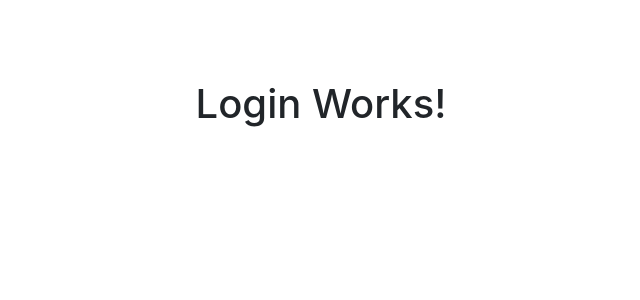
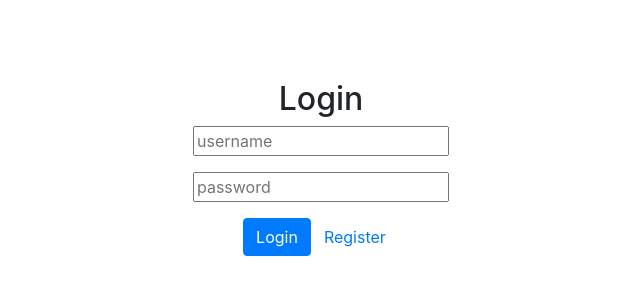
Before and after one commit to jesus-mdz/apprentice-react-o-shop, a React (Create React App) app: page /login in a window 1280 px wide. Shown: the top 300 px of the page, without its empty margins (319-959 px from the left). Built offline with nearby package versions, Linux system fonts and the light colour scheme.

Commit message:
add reusable form and input components, update all forms

```diff
--- /dev/null
+++ b/src/components/Auth/LoginForm.js
@@ -0,0 +1,15 @@
+import React from 'react';
+import Form from '../Form/Form';
+
+function LoginForm() {
+  return (
+    <Form
+      type="text"
+      title="Login"
+      inputArr={['username', 'password']}
+      tertiaryButton={{ title: 'Register', link: '/register' }}
+    />
+  );
+}
+
+export default LoginForm;
--- /dev/null
+++ b/src/components/Auth/RegisterForm.js
@@ -0,0 +1,15 @@
+import React from 'react';
+import Form from '../Form/Form';
+
+function RegisterForm() {
+  return (
+    <Form
+      type="text"
+      title="Register"
+      inputArr={['First Name', 'Last Name', 'Username', 'Password']}
+      tertiaryButton={{ title: 'Cancel', link: '/login' }}
+    />
+  );
+}
+
+export default RegisterForm;
--- /dev/null
+++ b/src/components/Form/Form.js
@@ -0,0 +1,46 @@
+import React, { useState } from 'react';
+import { Link } from 'react-router-dom';
+import Input from '../Input/Input';
+
+function Form(props) {
+  const { title, inputArr, tertiaryButton } = props;
+  const [isValid, setIsValid] = useState('');
+  const [amountTrueArr, setAmountTrueArr] = useState([]);
+
+  const onSubmit = (e) => {
+    const inputLength = inputArr.length;
+    const trueLength = amountTrueArr.length;
+
+    if (inputLength === trueLength) {
+      setIsValid(true);
+    } else {
+      e.preventDefault();
+      setIsValid(false);
+    }
+  };
+
+  return (
+    <div className="col-lg-4 offset-lg-4">
+      <h2>{title}</h2>
+      <form onSubmit={onSubmit}>
+        {inputArr.map((title, i) => (
+          <Input
+            key={i}
+            title={title}
+            isValid={isValid}
+            amountTrueArr={amountTrueArr}
+            setAmountTrueArr={setAmountTrueArr}
+          />
+        ))}
+        <div className="form-group">
+          <button className="btn btn-primary">{title}</button>
+          <button className="btn btn-tertiary">
+            <Link to={tertiaryButton.link}>{tertiaryButton.title}</Link>
+          </button>
+        </div>
+      </form>
+    </div>
+  );
+}
+
+export default Form;
--- /dev/null
+++ b/src/components/Input/Input.js
@@ -0,0 +1,47 @@
+import React, { useState, useEffect } from 'react';
+
+function Input(props) {
+  const { type, title, isValid, amountTrueArr, setAmountTrueArr } = props;
+
+  const [field, setField] = useState('');
+
+  useEffect(() => {
+    if (field !== '' && doesCurrentFieldExistOnArray() === false) {
+      setAmountTrueArr([...amountTrueArr, { input: title, validate: true }]);
+    } else if (field === '' && doesCurrentFieldExistOnArray() === true) {
+      setAmountTrueArr(amountTrueArr.filter((obj) => obj.input !== title));
+    }
+  }, [field]);
+
+  const onChange = (e) => {
+    setField(e.target.value);
+  };
+
+  const doesCurrentFieldExistOnArray = () => {
+    const results = amountTrueArr.find((obj) => {
+      return obj.input === title;
+    });
+
+    return results && results.input ? true : false;
+  };
+
+  return (
+    <div className="form-group">
+      <input
+        className={`input100 ${
+          field === '' && isValid === false ? 'is-valid' : ''
+        }`}
+        type={type}
+        name={title}
+        placeholder={title}
+        value={field}
+        onChange={onChange}
+      />
+      {field === '' && isValid === false ? (
+        <div>{title} cannot be empty</div>
+      ) : null}
+    </div>
+  );
+}
+
+export default Input;
--- a/src/components/Main/Main.js
+++ b/src/components/Main/Main.js
@@ -1,7 +1,6 @@
 import React from 'react';
 import './Main.scss';
 import Products from '../../pages/Products/Products';
-import Home from '../../pages/Home/Home';
 import ShoppingCart from '../../pages/ShoppingCart/ShoppingCart';
 import Orders from '../../pages/Orders/Orders';
 import OrderSuccess from '../../pages/OrderSuccess/OrderSuccess';
--- a/src/pages/Login/Login.js
+++ b/src/pages/Login/Login.js
@@ -1,11 +1,9 @@
 import React from 'react';
 
+import LoginForm from '../../components/Auth/LoginForm';
+
 function Login() {
-  return (
-    <div>
-      <h1>Login Works!</h1>
-    </div>
-  );
+  return <LoginForm />;
 }
 
 export default Login;
--- a/src/pages/Register/Register.js
+++ b/src/pages/Register/Register.js
@@ -1,7 +1,8 @@
 import React from 'react';
+import RegisterForm from '../../components/Auth/RegisterForm';
 
 function Register() {
-  return <h1>Register Works!</h1>;
+  return <RegisterForm />;
 }
 
 export default Register;
```
